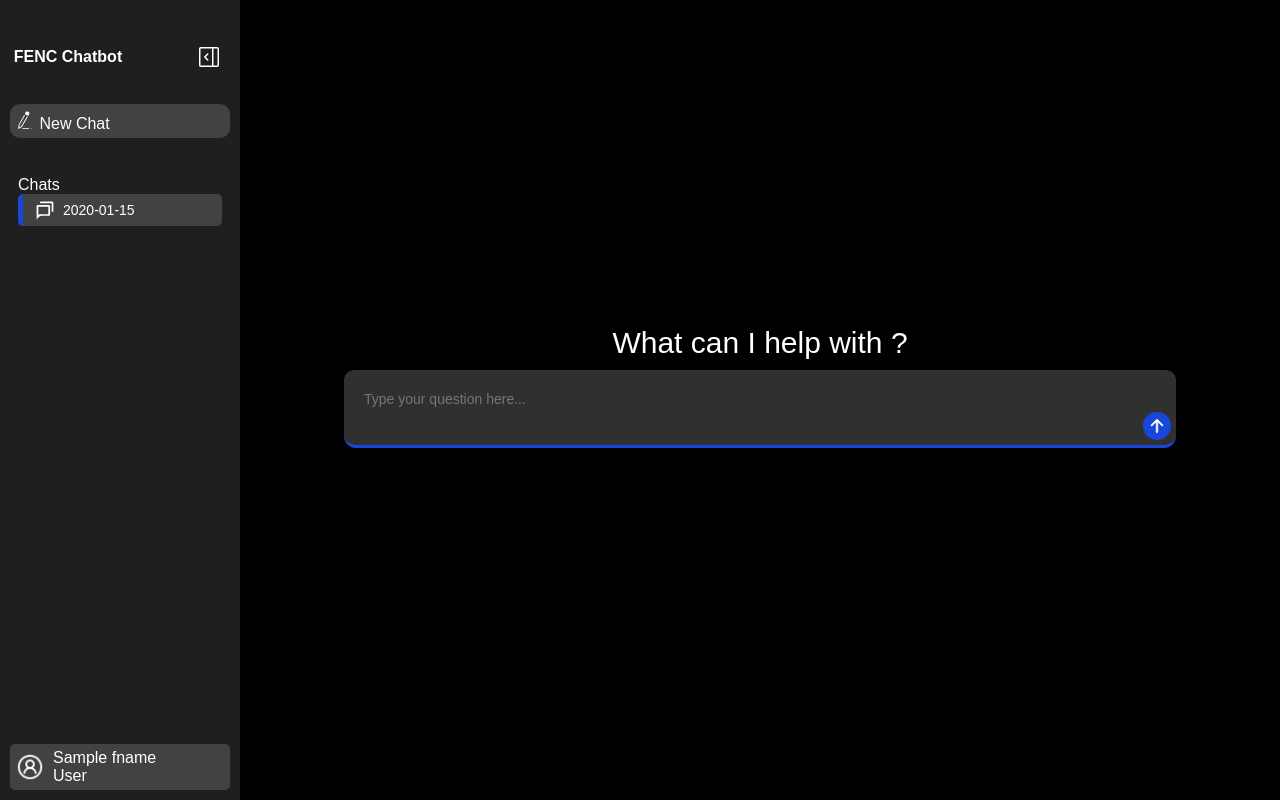
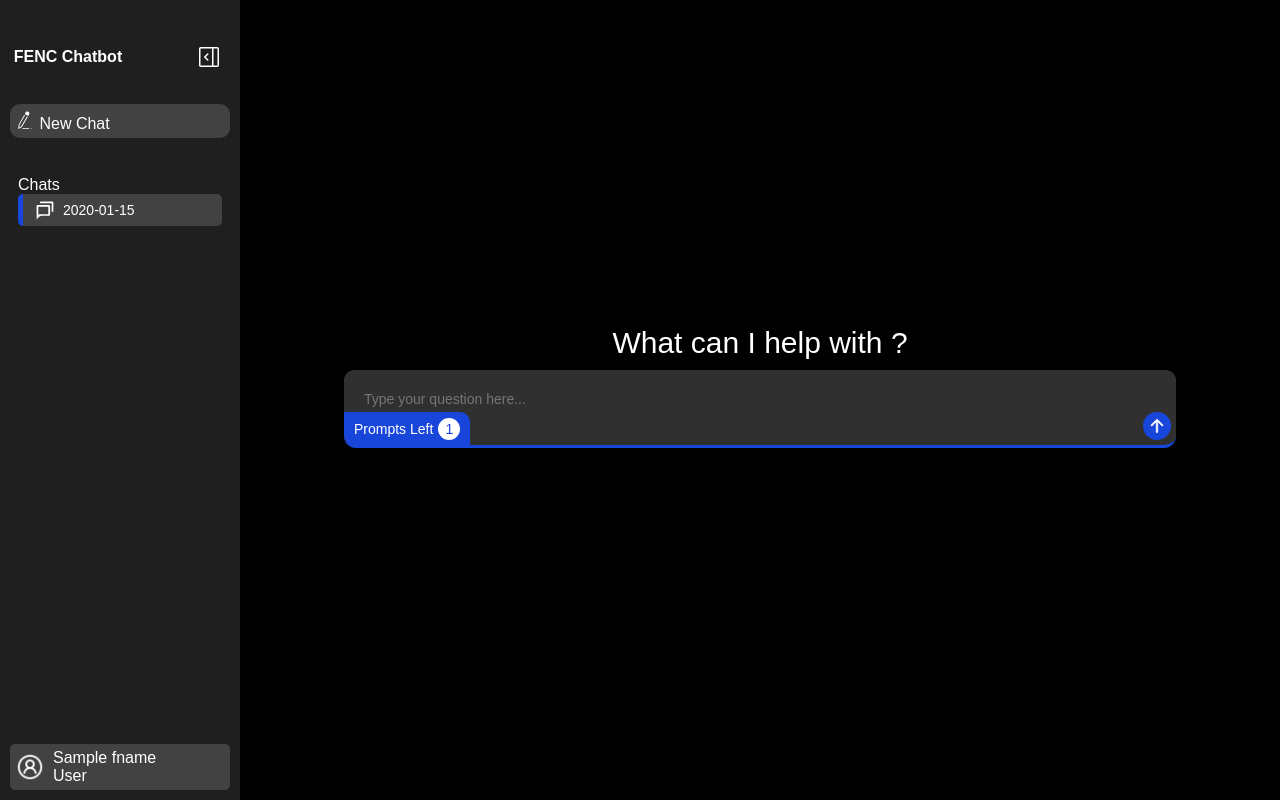
Before and after one commit to RobertoJames-Git/FENC-AI-Chat-Bot, a FastAPI app: template templates/index.html in a window 1280 px wide. Run offline with FastAPI, Linux system fonts and the light colour scheme; the template is opened without the code that fills it: most values are stand-ins (such as "Sample title", 1, 10 or a date in 2020).

Commit message:
- migrated to google.genai SDK to handle AI response - added a session variable to limit users to 5 messages - allow user to see how much prompts they have left

```diff
--- a/Other files/requirments.txt
+++ b/Other files/requirements.txt
@@ -4,7 +4,7 @@ uvicorn==0.29.0
 passlib[bcrypt]==1.7.4
 bcrypt<4.0.0
 mysql-connector-python==8.3.0
-google-generativeai
+google-genai
 pdfminer.six
 itsdangerous>=2.1.2
 jinja2==3.1.6
--- a/gemini.py
+++ b/gemini.py
@@ -1,15 +1,19 @@
-import google.generativeai as genai
+import os
 from dotenv import load_dotenv
-import os
+# 1. Changed import statement
+from google import genai
 
 load_dotenv()
 api_key = os.getenv("GEMINI_API_KEY")
+
 if not api_key:
     raise ValueError("GEMINI_API_KEY not found in .env file")
 
-genai.configure(api_key=api_key)
+# 2. Initialize the Client instead of genai.configure()
+client = genai.Client(api_key=api_key)
 
-model = genai.GenerativeModel('gemini-2.5-flash')
+# 3. Model name - Note: Ensure you use 'gemini-2.0-flash' or 'gemini-1.5-flash'
+MODEL_ID = 'gemini-2.0-flash'
 
 def create_section_paths_dict(base_folder="Sections"):
     section_paths = {}
@@ -27,8 +31,11 @@ def create_section_paths_dict(base_folder="Sections"):
                 key_list.append("- " + key_name + "\n")
     return section_paths, key_list
 
+def get_gemini_response(user_question: str, chat_history: list, ai_client: genai.Client) -> str:
 
-def get_gemini_response(user_question: str, chat_history: list) -> str:
+    '''
+    Accepts the ai_client as an argument so we dont recreate it
+    '''
     section_paths, key_list = create_section_paths_dict()
 
     ask_sections_prompt = (
@@ -40,7 +47,11 @@ def get_gemini_response(user_question: str, chat_history: list) -> str:
         f"Reply with the relevant section names."
     )
 
-    section_response = model.generate_content(ask_sections_prompt)
+    # 4. Updated content generation call
+    section_response = ai_client.models.generate_content(
+        model=MODEL_ID,
+        contents=ask_sections_prompt
+    )
     section_text = section_response.text.lower()
 
     included_texts = []
@@ -69,5 +80,9 @@ def get_gemini_response(user_question: str, chat_history: list) -> str:
             f"{history_text}\n\nStudent: {user_question}"
         )
 
-    final_response = model.generate_content(combined_prompt)
+    # 5. Updated second generation call
+    final_response = ai_client.models.generate_content(
+        model=MODEL_ID,
+        contents=combined_prompt
+    )
     return final_response.text
--- a/main.py
+++ b/main.py
@@ -2,8 +2,8 @@ from fastapi import FastAPI, Request,HTTPException,Response
 from fastapi.responses import HTMLResponse, FileResponse,JSONResponse,RedirectResponse
 from datetime import datetime, timedelta
 from fastapi.staticfiles import StaticFiles
-from gemini import get_gemini_response
-from google.api_core.exceptions import ResourceExhausted
+from gemini import get_gemini_response, client
+from google.genai.errors import ClientError
 from fastapi.middleware.cors import CORSMiddleware
 from utility.hash_utils import verify_hash
 from database import database_actions
@@ -65,6 +65,11 @@ async def get_index(request: Request, current_convo_UUID: str | None = None):
     # Get token_UUID for past conversations
     result = await database_actions.get_conversation_token_UUID(email)
 
+        #initalize questions asked to 5 if it does not exist
+    if "num_questions_asked" not in request.session:
+        request.session["num_questions_asked"] = 5
+
+
     if "token_UUIDs" in result and "started_at" in result: # retrieve past conversation from users
         token_UUID_List = result["token_UUIDs"]
         date_of_convo = result["started_at"]
@@ -84,6 +89,7 @@ async def get_index(request: Request, current_convo_UUID: str | None = None):
                 "fname": fname,
                 "lname": lname,
                 "conversations": conversations,
+                "num_questions_asked": request.session["num_questions_asked"]
             },
         )
     else:
@@ -95,6 +101,7 @@ async def get_index(request: Request, current_convo_UUID: str | None = None):
                 "fname": fname,
                 "lname": lname,
                 "message": result.get("message", "No conversations found"),
+                "num_questions_asked": request.session["num_questions_asked"]
             },
         )
 
@@ -131,6 +138,7 @@ async def get_current_conversation_history(request:Request,current_convo_UUID:st
 
 
 
+
 @app.post("/ask")
 async def ask_question(request: Request):
 
@@ -138,6 +146,11 @@ async def ask_question(request: Request):
     # Make sure user is logged in
     if not email:
         return  {"error":"You are not logged in"}
+
+    #reduce the number of questions asked each time
+    if request.session["num_questions_asked"] ==0:
+        raise HTTPException(status_code=429, detail="You've hit the quota limit. It will reset in 24 hours.")
+    request.session["num_questions_asked"] -=1
 
 
     data = await request.json()
@@ -172,11 +185,15 @@ async def ask_question(request: Request):
 
 
     try:
-        #pass chat history and user question to this funciton which will return the AI response
-        response = get_gemini_response(question, chat_history)
-    except ResourceExhausted as e:
-        print ("Resource Exhausted : ",e.details)
-        raise HTTPException(status_code=429,detail="You've hit the quota limit. Please try again later.")
+        response = get_gemini_response(question, chat_history, client)
+    except ClientError as e:
+        # Changed 'e.status_code' to 'e.code'
+        if e.code == 429:
+            print("Quota Exhausted: ", e)
+            raise HTTPException(status_code=429, detail="You've hit the quota limit. Please try again later.")
+        else:
+            print(f"AI Client Error ({e.code}): ", e)
+            raise HTTPException(status_code=500, detail="AI Service Error")
 
 
     #Debug
@@ -208,6 +225,9 @@ async def ask_question(request: Request):
 
     else: # if the UUID is for an existing chat
         payload["token_uuid"] = token_UUID
+
+    #returns the number of questions remaining
+    payload["num_questions_asked"] = request.session["num_questions_asked"]
 
     if session_cookie:
         response_obj = JSONResponse(content=payload) # AI response and UUID
--- a/static/javascript/index/api.js
+++ b/static/javascript/index/api.js
@@ -1,5 +1,5 @@
 import { textarea } from "./events.js";
-import { displayServerError, addMessageToUI, removeWelcomeMessage,updateConversationList } from "./ui.js";
+import { displayServerError, addMessageToUI, removeWelcomeMessage,updateConversationList, updatePromptCountOnUI } from "./ui.js";
 import { addUuidToUrl, formatMarkdown,getUUIDFromUrl } from "./utility.js";
 import { state } from "./state.js";
 
@@ -68,6 +68,9 @@ export async function sendQuestion() {
         loadingIcon.remove()
         return;
     }
+
+    //update the number of questions asked
+    updatePromptCountOnUI(data.num_questions_asked)
 
     //remove loading icon
     loadingIcon.remove()
--- a/static/javascript/index/ui.js
+++ b/static/javascript/index/ui.js
@@ -207,7 +207,7 @@ export function displayServerError(errorMsg) {
     const container = document.getElementById('errorMsg');
     const content = document.getElementById('errorMsgContent');
 
-    content.textContent = errorMsg;
+    content.innerHTML = errorMsg;
 
     // Reset to hidden state
     container.classList.remove('show');
@@ -307,3 +307,11 @@ export function updateConversationList(token_uuid,timestamp){
 
     }
 }
+
+
+
+
+export function updatePromptCountOnUI(prompCount){
+    const promptElement= document.querySelector('#responses_container span');
+    promptElement.innerText=prompCount;
+}
--- a/static/style/index_style.css
+++ b/static/style/index_style.css
@@ -150,6 +150,9 @@ body{
     border-radius: 10px 10px 0px 0px;
 }
 
+#options_container{
+    display: flex;
+}
 
 #options_container img{
     float: right;
@@ -158,6 +161,29 @@ body{
     margin: 0px 5px 5px 0px;
     border-radius: 20px;
     cursor: pointer;
+    justify-content: flex-end;
+    margin-left:auto;
+}
+
+
+#responses_container{
+    display: flex;
+    background-color: #1946da;
+    border-radius: 0px 10px 0px 10px;
+    font-size: 14px;
+    padding: 0px 10px 0px 10px;
+    margin: 0px;
+    justify-items: center;
+    align-items: center;
+
+}
+
+#responses_container span{
+    margin-left: 5px;
+    background-color: white;
+    padding: 3px 7px;
+    border-radius: 20px;
+    color:#1946da;
 }
 
 #options_container img:hover{
@@ -494,7 +520,8 @@ padding-left: 1.2em;     /* you can increase for 4th level: 1.2em more */
   border-radius: 8px;
   box-shadow: 0 4px 8px rgba(0,0,0,0.2);
   z-index: 10;
-  max-width: 300px;
+  width:max-content;
+  max-width: 80%;
   outline: 2px solid red;
   display: none;
 }
--- a/templates/index.html
+++ b/templates/index.html
@@ -89,6 +89,8 @@
                 </div>
 
                 <div id="options_container" class="unselectable" >
+
+                    <div id="responses_container">Prompts Left <span>{{num_questions_asked}}</span></div>
                     <img id="send_arrow" src="/static/images/up_arrow.svg" alt="" width="18px">
                 </div>
 
```
